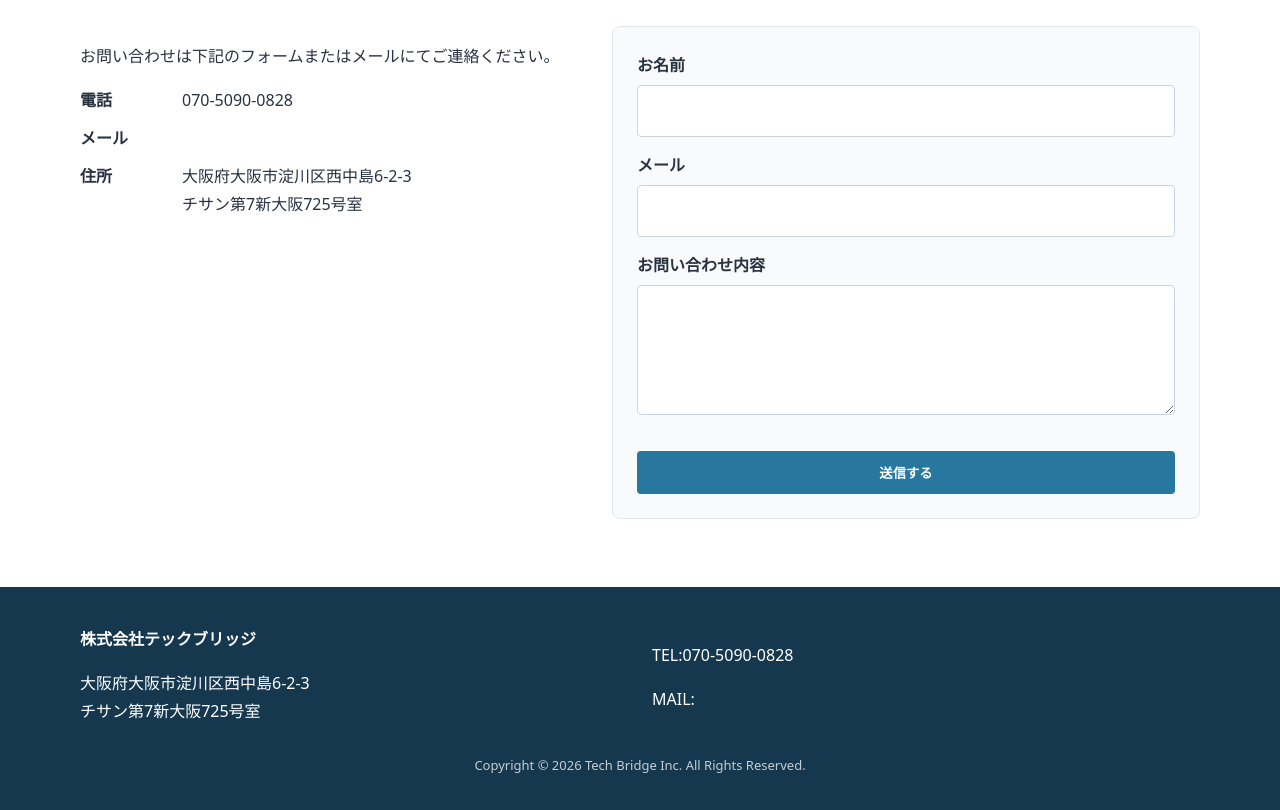
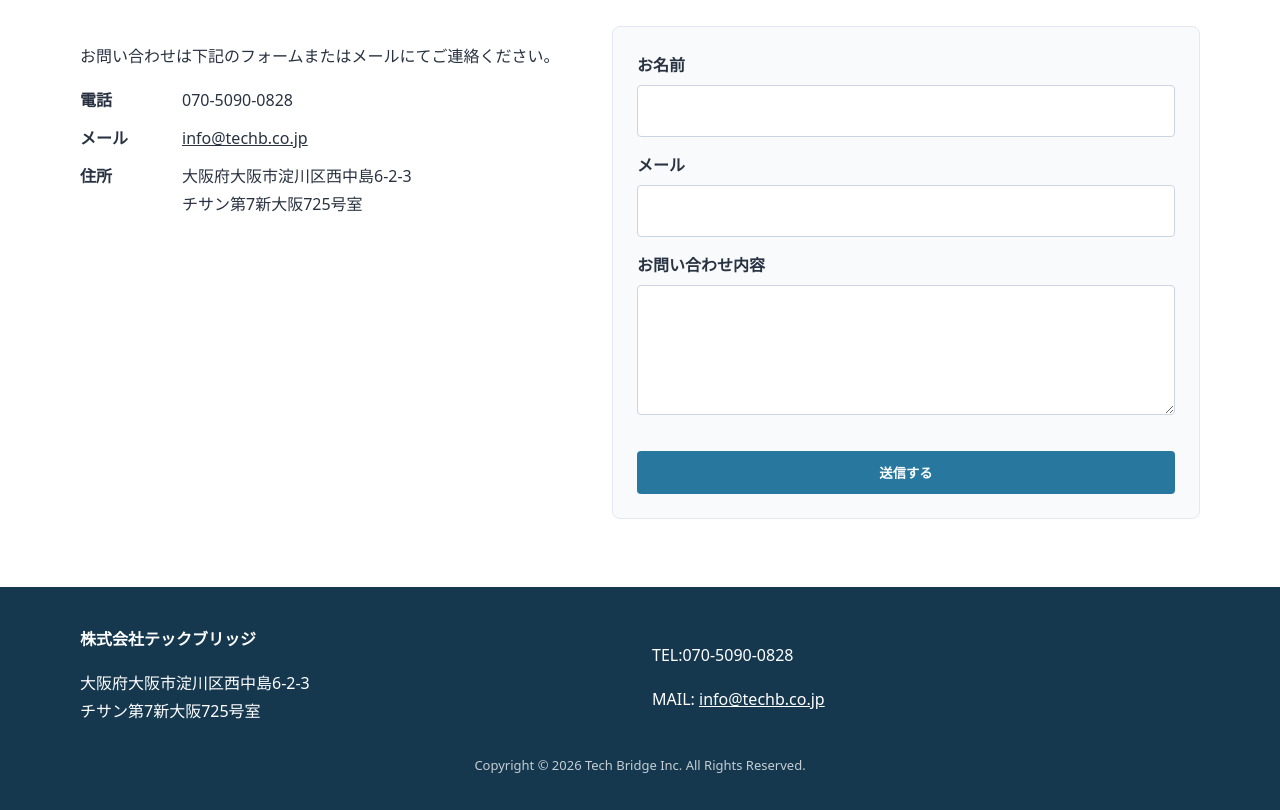
Before and after one commit to jcsys/techb.co.jp, a website: page public-site/contact.html in a window 1280 px wide. Shown: the part 340-1150 px from the top of the page. Drawn offline with Linux system fonts and the light colour scheme.

Commit message:
Add company email address to contact page

```diff
--- a/public-site/contact.html
+++ b/public-site/contact.html
@@ -21,7 +21,7 @@
         <p>お問い合わせは下記のフォームまたはメールにてご連絡ください。</p>
         <ul class="contact-list">
           <li><strong>電話</strong><span>070-5090-0828</span></li>
-          <li><strong>メール</strong><span></span></li>
+          <li><strong>メール</strong><span><a href="mailto:info@techb.co.jp">info@techb.co.jp</a></span></li>
           <li><strong>住所</strong><span>大阪府大阪市淀川区西中島6-2-3<br>チサン第7新大阪725号室</span></li>
         </ul>
 
@@ -42,7 +42,7 @@
       </div>
       <div>
         <p>TEL:070-5090-0828</p>
-        <p>MAIL: </p>
+        <p>MAIL: <a href="mailto:info@techb.co.jp">info@techb.co.jp</a></p>
       </div>
     </div>
     <p class="copyright">Copyright © 2026 Tech Bridge Inc. All Rights Reserved.</p>
```
